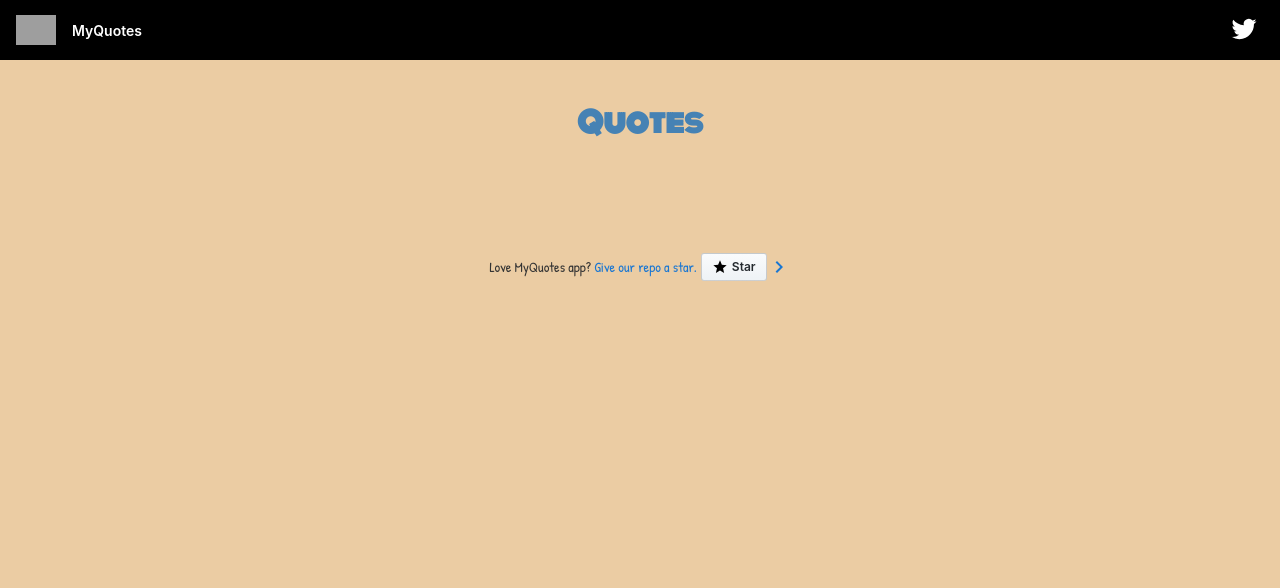
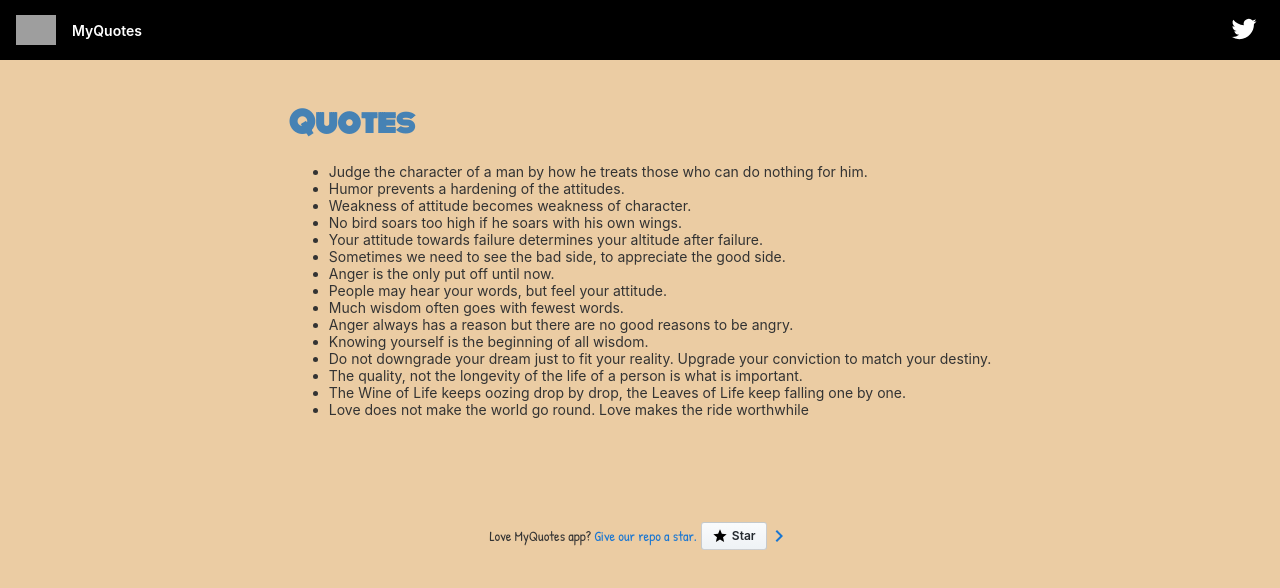
Before and after one commit to John-Osiko/Osyko-Core-IP1, an Angular app: page / in a window 1280 px wide. Shown: the top 588 px of the page. Built offline with nearby package versions, Linux system fonts and the light colour scheme; grey boxes are pictures that could not be loaded.

Commit message:
Defined quotes array in class component

```diff
--- a/src/app/app.component.ts
+++ b/src/app/app.component.ts
@@ -1,4 +1,5 @@
 import { Component } from '@angular/core';
+import { Quote } from './quote';
 
 @Component({
   selector: 'app-root',
@@ -7,4 +8,21 @@ import { Component } from '@angular/core';
 })
 export class AppComponent {
   title = 'MyQuotes';
+  quotes:Quote[]=[
+  { id: 1, name: 'Judge the character of a man by how he treats those who can do nothing for him.' }, //Asian proverb
+  { id: 2, name: 'Humor prevents a hardening of the attitudes.' }, //Joel Goodman
+  { id: 3, name: 'Weakness of attitude becomes weakness of character.' }, //Albert Einstein
+  { id: 4, name: 'No bird soars too high if he soars with his own wings.' }, //William Blake
+  { id: 5, name: 'Your attitude towards failure determines your altitude after failure.' }, //John C. Maxwell
+  { id: 6, name: 'Sometimes we need to see the bad side, to appreciate the good side.'}, //Anthony Liccione
+  { id: 7, name: 'Anger is the only put off until now.'}, //Czech Republic
+  { id: 8, name: 'People may hear your words, but feel your attitude.' }, //John C. Maxwell
+  { id: 9, name: 'Much wisdom often goes with fewest words.'}, //Sophocles
+  { id: 10, name: 'Anger always has a reason but there are no good reasons to be angry.' }, //Debasish Mridha, M.D.
+  { id: 11, name: 'Knowing yourself is the beginning of all wisdom.'}, //Aristotle
+  { id: 12, name: 'Do not downgrade your dream just to fit your reality. Upgrade your conviction to match your destiny.'}, //John Assaraf
+  { id: 13, name: 'The quality, not the longevity of the life of a person is what is important.'}, //Martin Luther King, Jr.
+  { id: 14, name: 'The Wine of Life keeps oozing drop by drop, the Leaves of Life keep falling one by one.'}, //Edward Fitzgerald
+  { id: 15, name: 'Love does not make the world go round. Love makes the ride worthwhile'} //Franklin P. Jones
+];
 }
```
